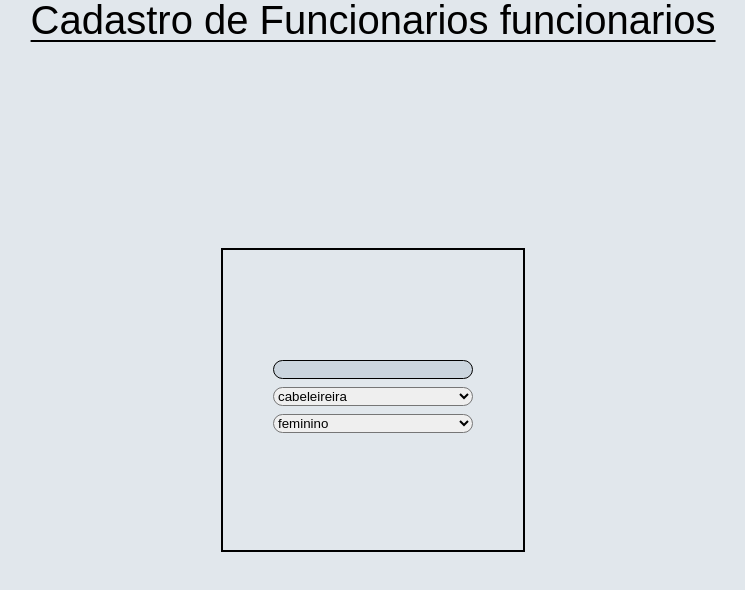
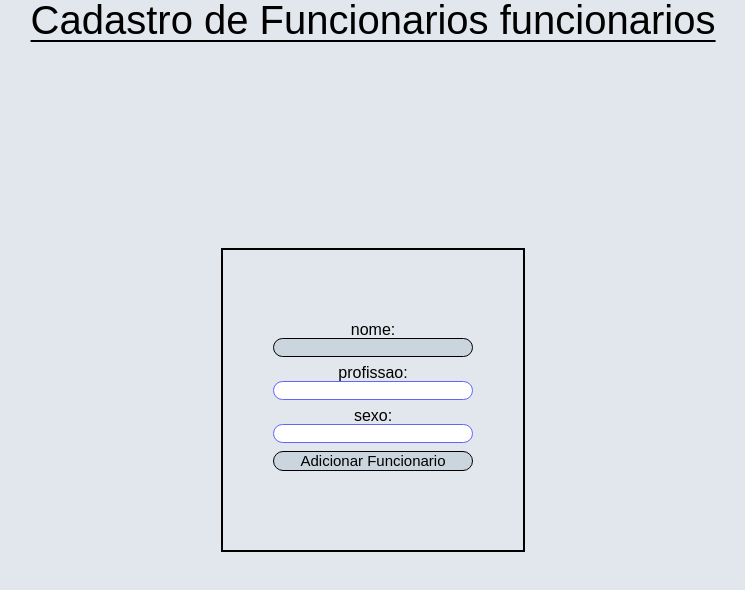
Before and after one commit to coyotedorgado/kamil, an Angular app: page /home/cadastroFun in a window 1280 px wide. Shown: the top 590 px of the page, without its empty margins (267-1012 px from the left). Built offline with nearby package versions, Linux system fonts and the light colour scheme.

Commit message:
atalho de tecla enter nos inputs

```diff
--- a/src/app/pages/home/cadastro-funcionarios/cadastro-funcionarios.component.html
+++ b/src/app/pages/home/cadastro-funcionarios/cadastro-funcionarios.component.html
@@ -1,15 +1,21 @@
 <div class="body">
     <h1>Cadastro de Funcionarios funcionarios</h1>
     <section class="container">
-        <input (keyup.enter)="alterFocus()" class="inputs content" type="text">
-        <select class="content" name="profissao">
+        nome:
+        <input (keyup.enter)="alterFocus()" (click)="zerar()" class="inputs content" type="text">
+        profissao:
+        <input (keyup.enter)="alterFocus()" (click)="zerar1()" type="text" class="content datalist" list="lista-p">
+        <datalist id="lista-p">
             <option value="cabeleireira">cabeleireira</option>
             <option value="manicure">manicure</option>
             <option value="esteticista">esteticista</option>
-        </select>
-        <select class="content" name="sexo">
-            <option value="f">feminino</option>
-            <option value="m">marculino</option>
-        </select>
+        </datalist>
+        sexo:
+        <input (keyup.enter)="alterFocus()" (click)="zerar2()" class="content datalist" list="lista-s" type="text">
+        <datalist id="lista-s">
+            <option value="f">f</option>
+            <option value="m">m</option>
+        </datalist>
+        <button (keyup.enter)="alterFocus()" class="content">Adicionar Funcionario</button>
     </section>
 </div>
--- a/src/app/pages/home/cadastro-funcionarios/cadastro-funcionarios.component.scss
+++ b/src/app/pages/home/cadastro-funcionarios/cadastro-funcionarios.component.scss
@@ -41,3 +41,16 @@ h1{
     margin-bottom: 8px;
     border-radius: 10px;
 }
+.datalist{
+    border: 1px rgb(99, 99, 255) solid;
+    padding-left: 10px;
+    padding-right: 10px;
+    box-sizing: border-box;
+    font-size: 15px;
+}
+button{
+    height: 20px;
+    background-color: rgba(137, 161, 181, 0.251);
+    font-size: 15px;
+    border: 1px solid;
+}
--- a/src/app/pages/home/cadastro-funcionarios/cadastro-funcionarios.component.ts
+++ b/src/app/pages/home/cadastro-funcionarios/cadastro-funcionarios.component.ts
@@ -13,6 +13,16 @@ export class CadastroFuncionariosComponent implements OnInit {
     var inputElement = this.elements[0] as HTMLElement
     inputElement.focus()
   }
+  //zerar o contador para evitar bug de chamar o caso 3 do swith
+  public zerar() {
+    this.count = 0
+  }
+  public zerar1() {
+    this.count = 1
+  }
+  public zerar2() {
+    this.count = 2
+  }
   public alterFocus() {
     this.count = this.count + 1
     switch(this.count) {
@@ -24,6 +34,14 @@ export class CadastroFuncionariosComponent implements OnInit {
         var inputElement = this.elements[1] as HTMLElement
         inputElement.focus()
         break
+      case 2:
+        var inputElement = this.elements[2] as HTMLElement
+        inputElement.focus()
+        break
+      case 3:
+        var inputElement = this.elements[3] as HTMLElement
+        inputElement.focus()
+        break
     }
   }
 }
```
